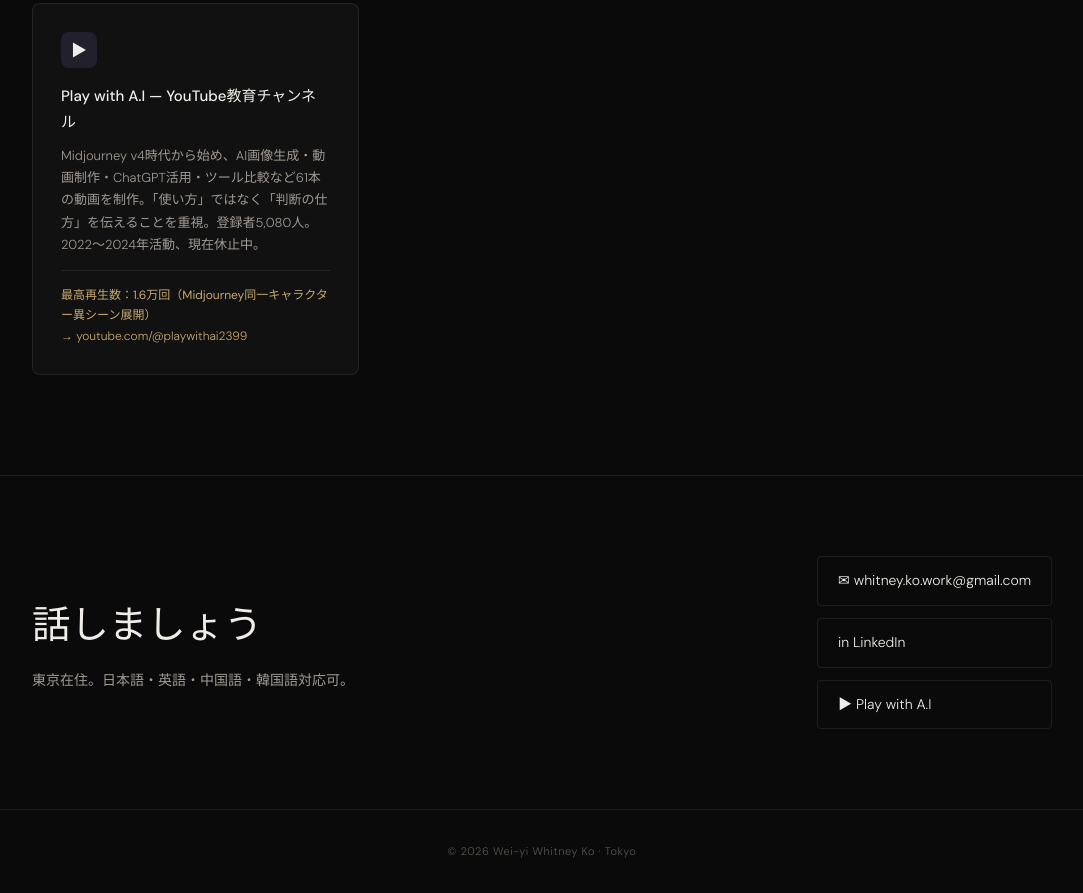
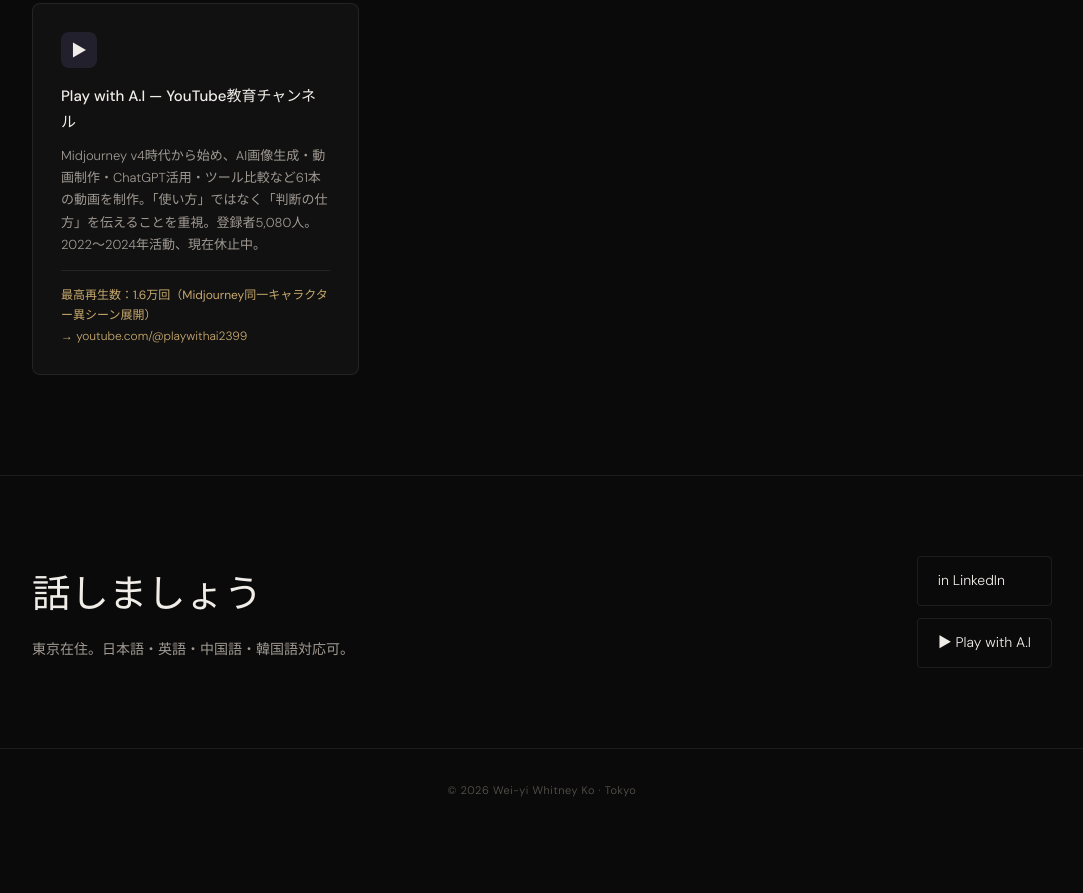
Before and after one commit to WhitneyKo/portfolio, a plain HTML site: page index.html in a window 1280 px wide. Shown: the part 4329-5222 px from the top of the page, without its empty margins (98-1181 px from the left). After the commit the page ends 5160 px from the top, so only its background shows below. Drawn offline with Linux system fonts and the light colour scheme.

Commit message:
Update index.html

```diff
--- a/index.html
+++ b/index.html
@@ -379,7 +379,7 @@ footer{text-align:center;padding:32px;border-top:0.5px solid var(--border);font-
 <p><span class="L ja on">東京在住。日本語・英語・中国語・韓国語対応可。</span><span class="L en">Based in Tokyo. Available in Japanese, English, Mandarin, and Korean.</span><span class="L zh">現居東京。日語・英語・中文・韓文皆可。</span><span class="L zhs">现居东京。日语・英语・中文・韩语均可。</span><span class="L ko">도쿄 거주. 일본어·영어·중국어·한국어 대응 가능.</span></p>
 </div>
 <div class="contact-links">
-<a href="mailto:whitney.ko.work@gmail.com" class="contact-link">✉ whitney.ko.work@gmail.com</a>
+
 <a href="https://www.linkedin.com/in/whitney-ko-bizops/" target="_blank" class="contact-link">in LinkedIn</a>
 <a href="https://www.youtube.com/@playwithai2399" target="_blank" class="contact-link">▶ Play with A.I</a>
 </div>
```
